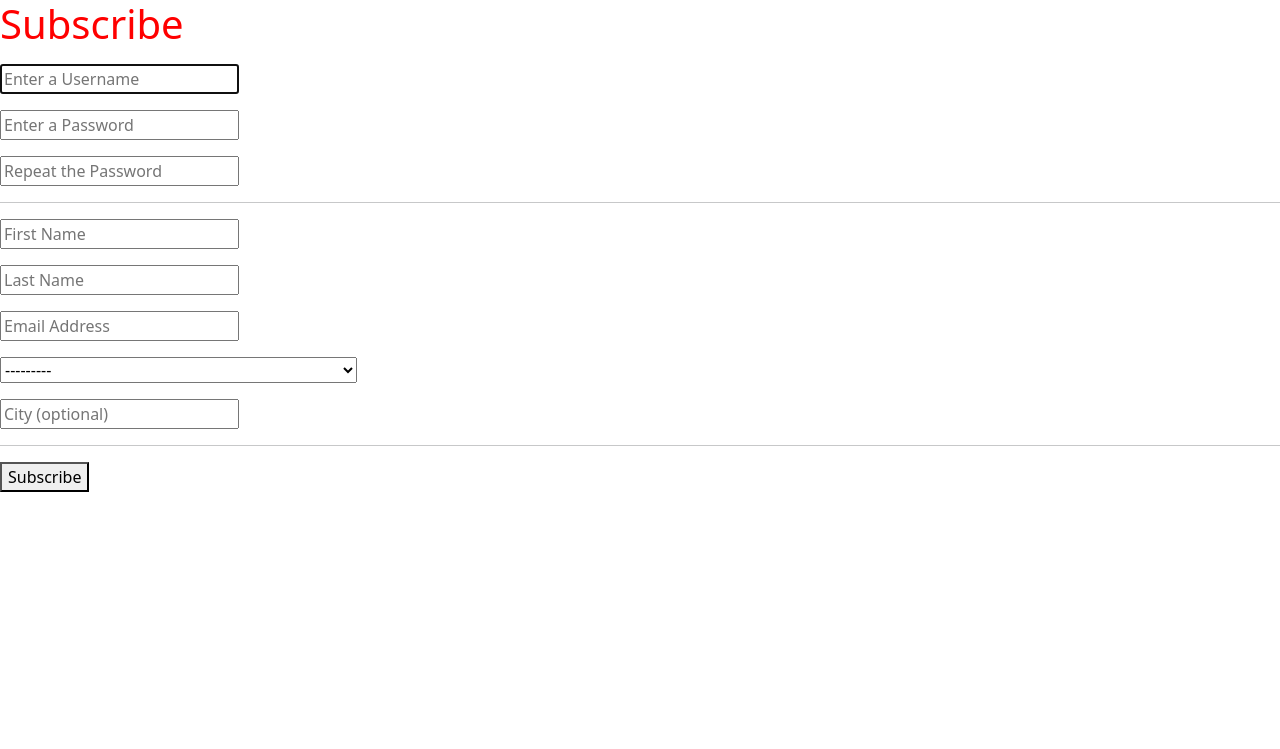
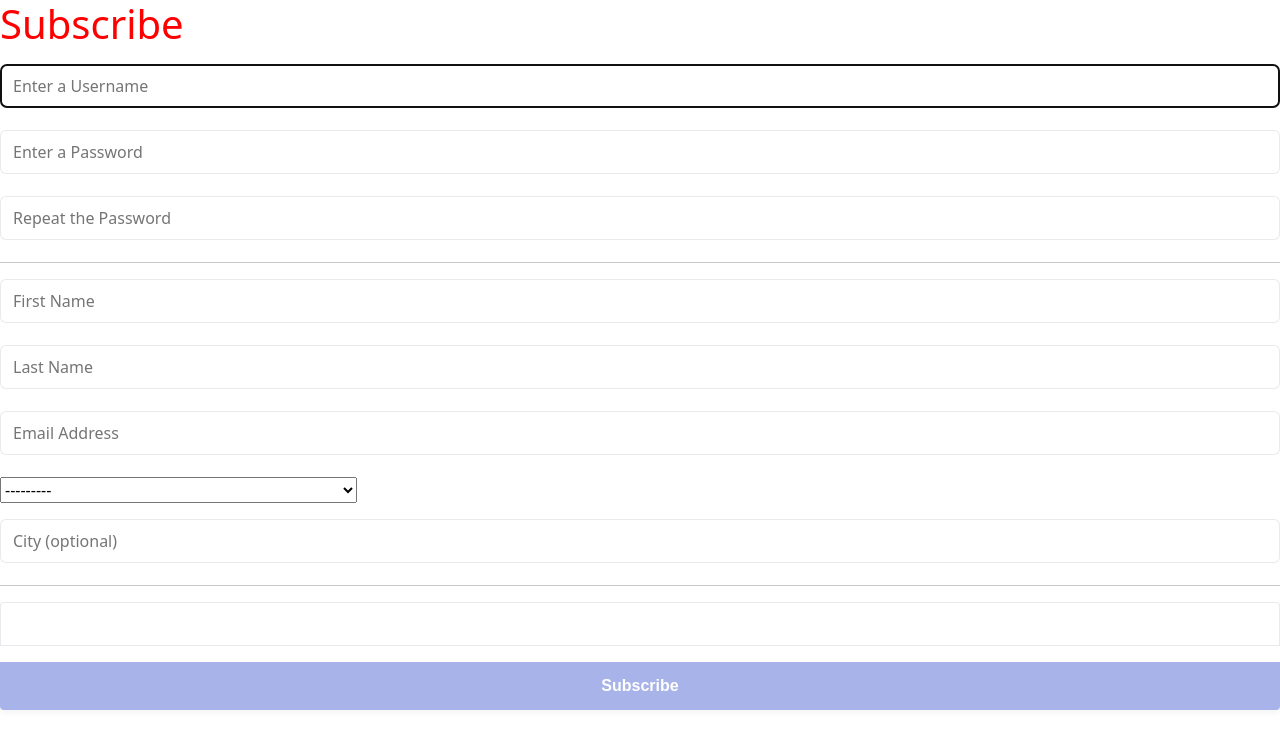
Before and after one commit to thaysom22/justAbbyH, a Django app: template subscribe/templates/subscribe/subscribe.html in a window 1280 px wide. Shown: the top 749 px of the page. Run offline with Django 3.2, Linux system fonts and the light colour scheme; the template is opened without the code that fills it: values that come from a table or form of the project are taken from there, others are empty; parts of the project's set-up code (start-up, migrations or seed data) failed here and were passed over; some libraries are stand-ins or nearby versions.

Commit message:
feat: implement stripe client logic, update subscription model

```diff
--- a/pages/templates/pages/index.html
+++ b/pages/templates/pages/index.html
@@ -4,9 +4,9 @@
 
 {% block content %}
     <h1>Home</h1>
-    <a href="{% url 'stories' %}"></a>
-    <a href="{% url 'subscribe' %}"></a>
-    <a href="{% url 'about' %}"></a>
+    <a href="{% url 'stories' %}">View Stories</a>
+    <a href="{% url 'subscribe' %}">Subscribe</a>
+    <a href="{% url 'about' %}">About justAbbyH</a>
 
     <!-- SAMPLECODE FROM LEARNDJANGO.COM -->
     {% if user.is_authenticated %}
--- a/subscribe/models.py
+++ b/subscribe/models.py
@@ -15,6 +15,7 @@ class Subscription(models.Model):
     start_date = models.DateField(auto_now_add=True)
     country = CountryField(blank_label='Country (optional)', blank=True, null=True)  # relates country names to ISO codes
     city = models.CharField(blank=True, null=True, max_length=50)
+    stripe_pid = models.CharField(max_length=254, default='')
 
     def __str__(self):
         return f"Subscription <id:{self.id}> <user:{self.user.username}>"
--- a/subscribe/static/subscribe/css/subscribe.css
+++ b/subscribe/static/subscribe/css/subscribe.css
@@ -1,6 +1,135 @@
 /* remove default help text from UserRegisterForm */
 
-#user-subscribe-form .helptext,
-#user-subscribe-form ul {
+#subscribe-form .helptext,
+#subscribe-form ul {
     display: none;
 }
+
+
+/* css for subscribe form UI with stripe based on
+https://stripe.com/docs/payments/integration-builder */
+
+.hidden {
+    display: none;
+}
+
+input {
+    border-radius: 6px;
+    margin-bottom: 6px;
+    padding: 12px;
+    border: 1px solid rgba(50, 50, 93, 0.1);
+    height: 44px;
+    font-size: 16px;
+    width: 100%;
+    background: white;
+}
+
+#card-element {
+    border-radius: 4px 4px 0 0 ;
+    padding: 12px;
+    border: 1px solid rgba(50, 50, 93, 0.1);
+    height: 44px;
+    width: 100%;
+    background: white;
+}
+
+button {
+    background: #5469d4;
+    color: #ffffff;
+    font-family: Arial, sans-serif;
+    border-radius: 0 0 4px 4px;
+    border: 0;
+    padding: 12px 16px;
+    font-size: 16px;
+    font-weight: 600;
+    cursor: pointer;
+    display: block;
+    transition: all 0.2s ease;
+    box-shadow: 0px 4px 5.5px 0px rgba(0, 0, 0, 0.07);
+    width: 100%;
+}
+
+button:hover {
+    filter: contrast(115%);
+}
+
+button:disabled {
+    opacity: 0.5;
+    cursor: default;
+}
+
+/* spinner/processing state, errors */
+
+.spinner,
+.spinner:before,
+.spinner:after {
+    border-radius: 50%;
+}
+
+.spinner {
+    color: #ffffff;
+    font-size: 22px;
+    text-indent: -99999px;
+    margin: 0px auto;
+    position: relative;
+    width: 20px;
+    height: 20px;
+    box-shadow: inset 0 0 0 2px;
+    -webkit-transform: translateZ(0);
+    -ms-transform: translateZ(0);
+    transform: translateZ(0);
+}
+
+.spinner:before,
+.spinner:after {
+    position: absolute;
+    content: "";
+}
+
+.spinner:before {
+    width: 10.4px;
+    height: 20.4px;
+    background: #5469d4;
+    border-radius: 20.4px 0 0 20.4px;
+    top: -0.2px;
+    left: -0.2px;
+    -webkit-transform-origin: 10.4px 10.2px;
+    transform-origin: 10.4px 10.2px;
+    -webkit-animation: loading 2s infinite ease 1.5s;
+    animation: loading 2s infinite ease 1.5s;
+}
+
+.spinner:after {
+    width: 10.4px;
+    height: 10.2px;
+    background: #5469d4;
+    border-radius: 0 10.2px 10.2px 0;
+    top: -0.1px;
+    left: 10.2px;
+    -webkit-transform-origin: 0px 10.2px;
+    transform-origin: 0px 10.2px;
+    -webkit-animation: loading 2s infinite ease;
+    animation: loading 2s infinite ease;
+}
+
+@-webkit-keyframes loading {
+    0% {
+        -webkit-transform: rotate(0deg);
+        transform: rotate(0deg);
+    }
+    100% {
+        -webkit-transform: rotate(360deg);
+        transform: rotate(360deg);
+    }
+}
+
+@keyframes loading {
+    0% {
+        -webkit-transform: rotate(0deg);
+        transform: rotate(0deg);
+    }
+    100% {
+        -webkit-transform: rotate(360deg);
+        transform: rotate(360deg);
+    }
+}
--- a/subscribe/static/subscribe/js/stripe_elements.js
+++ /dev/null
@@ -1,44 +0,0 @@
-// get required keys from template variables
-var stripePublicKey = document.getElementById('id_stripe_public_key').text.slice(1,-1);
-var clientSecret = document.getElementById('id_client_secret').text.slice(1,-1);
-
-/* client logic based on: https://stripe.com/docs/payments/integration-builder */
-
-// create Stripe instance with public key and create Elements instance
-var stripe = Stripe(stripePublicKey);
-var elements = stripe.elements();
-var style = {
-    base: {
-        color: '#000',
-        fontFamily: '"Helvetica Neue", Helvetica, sans-serif',
-        fontSmoothing: 'antialiased',
-        fontSize: '16px',
-        '::placeholder': {
-            color: '#aab7c4'
-        }
-    },
-    invalid: {
-        color: '#dc3545',
-        iconColor: '#dc3545'
-    }
-};
-
- // create stripe UI element and add to subscribe form html
-var card = elements.create('card', {style: style});
-card.mount('#card-element');
-
-// handle realtime validation errors on the card element
-card.addEventListener('change', function (event) {
-    var errorDiv = document.getElementById('card-errors');
-    if (event.error) {
-        var html = `
-            <span class="icon" role="alert">
-                <i class="fas fa-times"></i>
-            </span>
-            <span>${event.error.message}</span>
-        `;
-        errorDiv.innerHTML = html;
-    } else {
-        errorDiv.innerHTML = '';
-    }
-});
--- a/subscribe/templates/subscribe/subscribe.html
+++ b/subscribe/templates/subscribe/subscribe.html
@@ -6,11 +6,12 @@
 {% endblock %}
 
 {% block content %}
+    <div id="loading-overlay" class="hidden"></div>
     <h1>Subscribe</h1>
     <p>{{ stripe_public_key }}</p>
     <p>{{ client_secret }}</p>
 
-    <form method="post" id="user-subscribe-form">
+    <form method="post" id="subscribe-form">
         {% csrf_token %}
         {{ user_form.as_p }}
         <hr>
@@ -21,7 +22,8 @@
         </div>
         {# credit[2] #}
         <p id="card-errors" role="alert"></p>
-        <button id="subscribe-submit" type="submit">
+        <input type="hidden" value="{{ client_secret }}" name="client_secret">
+        <button id="submit-button" type="submit" disabled>
             <div class="spinner hidden" id="spinner"></div>
             <span id="button-text">Subscribe</span>
         </button>
@@ -33,5 +35,5 @@
     {# output template variables in script element accessible to external javascript #}
     {{ stripe_public_key|json_script:"id_stripe_public_key" }}
     {{ client_secret|json_script:"id_client_secret" }}
-    <script src="{% static 'subscribe/js/stripe_elements.js' %}"></script>
+    <script src="{% static 'subscribe/js/stripe.js' %}"></script>
 {% endblock %}
```
Also changed, not shown: subscribe/views.py (+9 -22 lines).
